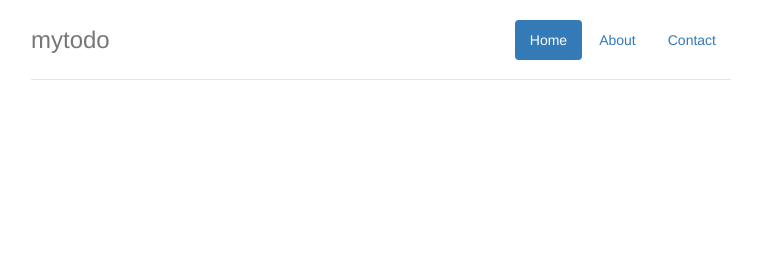
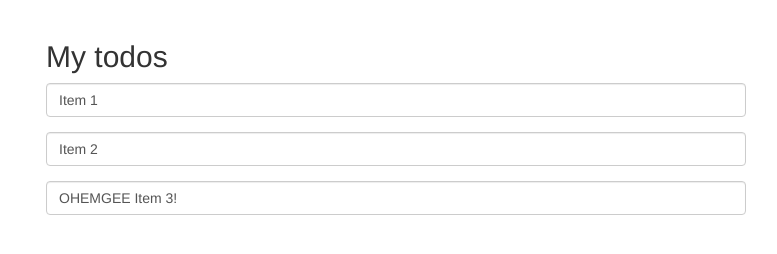
Before and after one commit to mwegenstein/scaffoldWebApp, a website: page app/index.html in a window 1280 px wide. Shown: the whole page, without its empty margins (259-1036 px from the left). Drawn offline with nearby package versions, Linux system fonts and the light colour scheme; some packages are replaced by stand-ins of ours; files that its build step writes are made by us from their sources.

Commit message:
created form to output todo items in main.js file as text input fields
Using ng-repeat attribute on the p tag will instantiate a template once
per an item. So for each item in the todos array, Angular will stamp
out a new instance of the <p><input></p> HTML.

```diff
--- a/app/views/main.html
+++ b/app/views/main.html
@@ -1,11 +1,7 @@
-<div class="header">
-  <ul class="nav nav-pills pull-right">
-    <li class="active"><a ng-href="#">Home</a></li>
-    <li><a ng-href="#">About</a></li>
-    <li><a ng-href="#">Contact</a></li>
-  </ul>
-  <h3 class="text-muted">mytodo</h3>
-</div>
 
 <div class="container">
+  <h2>My todos</h2>
+  <p class="form-group" ng-repeat="todo in todos">
+    <input type="text" ng-model="todo" class="form-control">
+  </p>
 </div>
```
